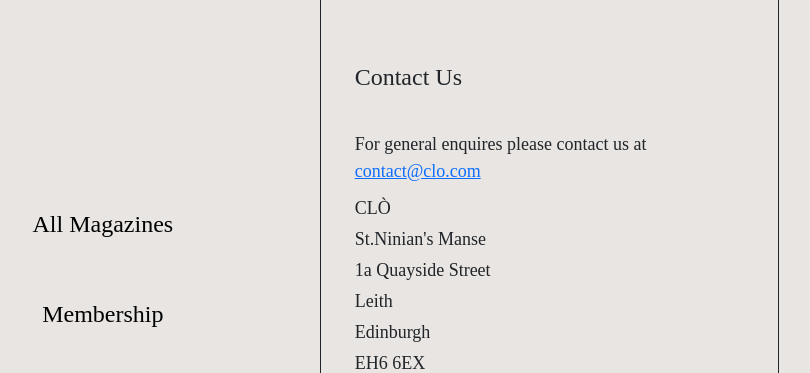
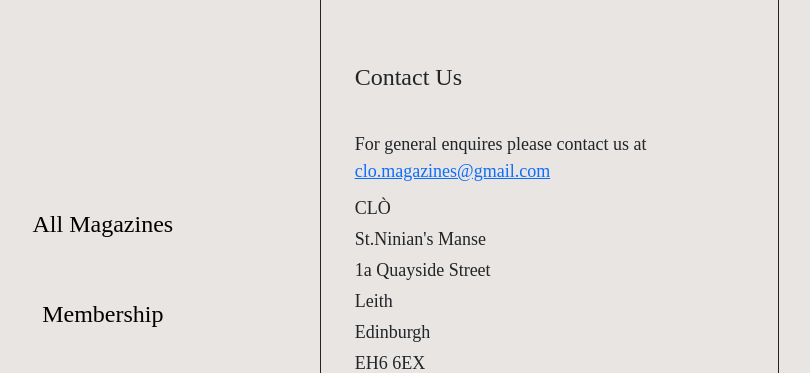
Before and after one commit to AaronMilne19/Clo, a Django app: page /contact/ in a window 1280 px wide. Shown: the part 50-423 px from the top of the page, without its empty margins (102-912 px from the left). Run offline with Django 3.2, Linux system fonts and the light colour scheme; data that the repository does not hold is empty; some libraries are stand-ins or nearby versions; some web fonts are replaced.

Commit message:
Small change to sidebar css and contact email

```diff
--- a/static/styles/home.css
+++ b/static/styles/home.css
@@ -107,7 +107,7 @@
     overflow: hidden;
     position:relative;
     transition: max-height 100ms ease;
-    transition-delay:100ms !important;
+    transition-delay:50ms !important;
 }
 
 .accordion-item:target .answer {
--- a/templates/contact.html
+++ b/templates/contact.html
@@ -34,7 +34,7 @@ Contact Us
                 </div>
 	  	<div class="container sml-txt mt-3 d-inline">
 	  	<p>For general enquires please contact us at
-	  	<a href="email">contact@clo.com</a></p>
+	  	<a href="email">clo.magazines@gmail.com</a></p>
 	  	<div style="line-height:15px;">
 	  	<p>CLÒ</p>
 	 	<p>St.Ninian's Manse</p>
```
